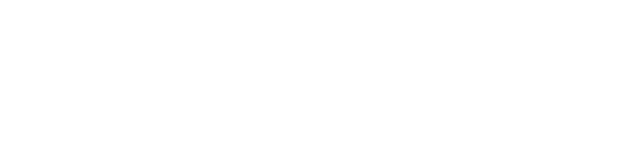
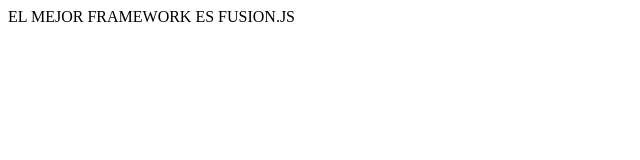
Before and after one commit to EvLiOsuna/colaborar, a plain HTML site: page Index.html in a window 1280 px wide. Shown: the whole page, without its empty margins (0-640 px from the left). Drawn offline with Linux system fonts and the light colour scheme.

Commit message:
commit colaborador 2

```diff
--- a/Index.html
+++ b/Index.html
@@ -4,6 +4,6 @@
     <title></title>
 </head>
 <body>
-
+ EL MEJOR FRAMEWORK ES FUSION.JS
 </body>
 </html>
```
